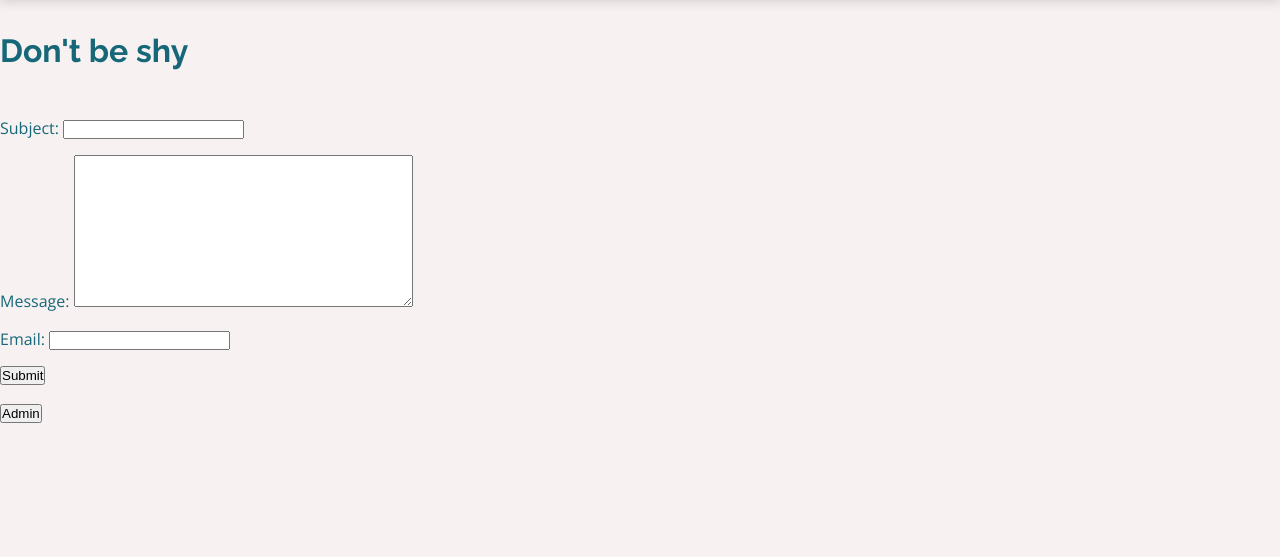
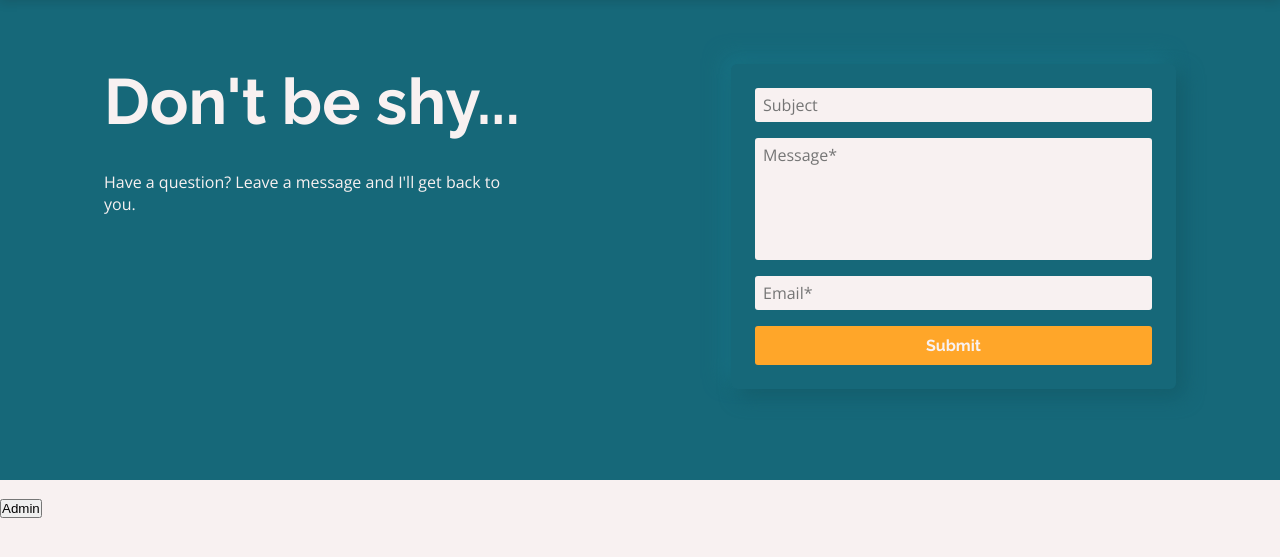
Before and after one commit to juancoquet/time-of-your-life, a Django app: page /contact/contact/ in a window 1280 px wide. Shown: the part 91-648 px from the top of the page. Run offline with Django 3.2, Linux system fonts and the light colour scheme; some libraries are stand-ins or nearby versions.

Commit message:
Style contact page

```diff
--- a/static/css/base.css
+++ b/static/css/base.css
@@ -220,6 +220,10 @@ label {
 input::placeholder,
 textarea::placeholder {
     opacity: 1;
+}
+
+textarea {
+    resize: none;
 }
 
 input:focus::placeholder,
--- a/templates/contact.html
+++ b/templates/contact.html
@@ -1,15 +1,30 @@
 {% extends 'base.html' %}
+{% load widget_tweaks %}
 
 {% block content %}
-  <h2>Don't be shy</h2>
-  <form method="post">
-    {% csrf_token %}
-    {{ form.as_p }}
-    <button type="submit" id="id_submit" class="btn-submit">Submit</button>
-  </form>
-  {% for message in messages %}
-      {% if 'custom' in message.tags %}
-        <p class="message">{{ message }}</p>
-      {% endif %}
-    {% endfor %}
+  <section class="banner">
+
+    <div class="container container--width">
+
+      <div class="banner__container-left">
+        <h1 class="banner__text container__text--heading">Don't be shy...</h1>
+        <p class="banner__text">Have a question? Leave a message and I'll get back to you.</p>
+      </div>
+
+      <form class="container--col container--right neumorphism neumorphism--banner container--form height--fit width--fit" method="post">
+        {% csrf_token %}
+        {{ form.subject|add_class:'input banner__input'|attr:'placeholder:Subject' }}
+        {% render_field form.message class+=' input banner__input banner__textarea' rows='5' placeholder='Message*' %}
+        {{ form.email|add_class:'input banner__input'|attr:'placeholder:Email*' }}
+        <button type="submit" id="id_submit" class="btn">Submit</button>
+        {% for message in messages %}
+          {% if 'custom' in message.tags %}
+            <p class="banner__message">{{ message }}</p>
+          {% endif %}
+        {% endfor %}
+      </form>
+    </div>
+
+  </section>
+
 {% endblock content %}
```
